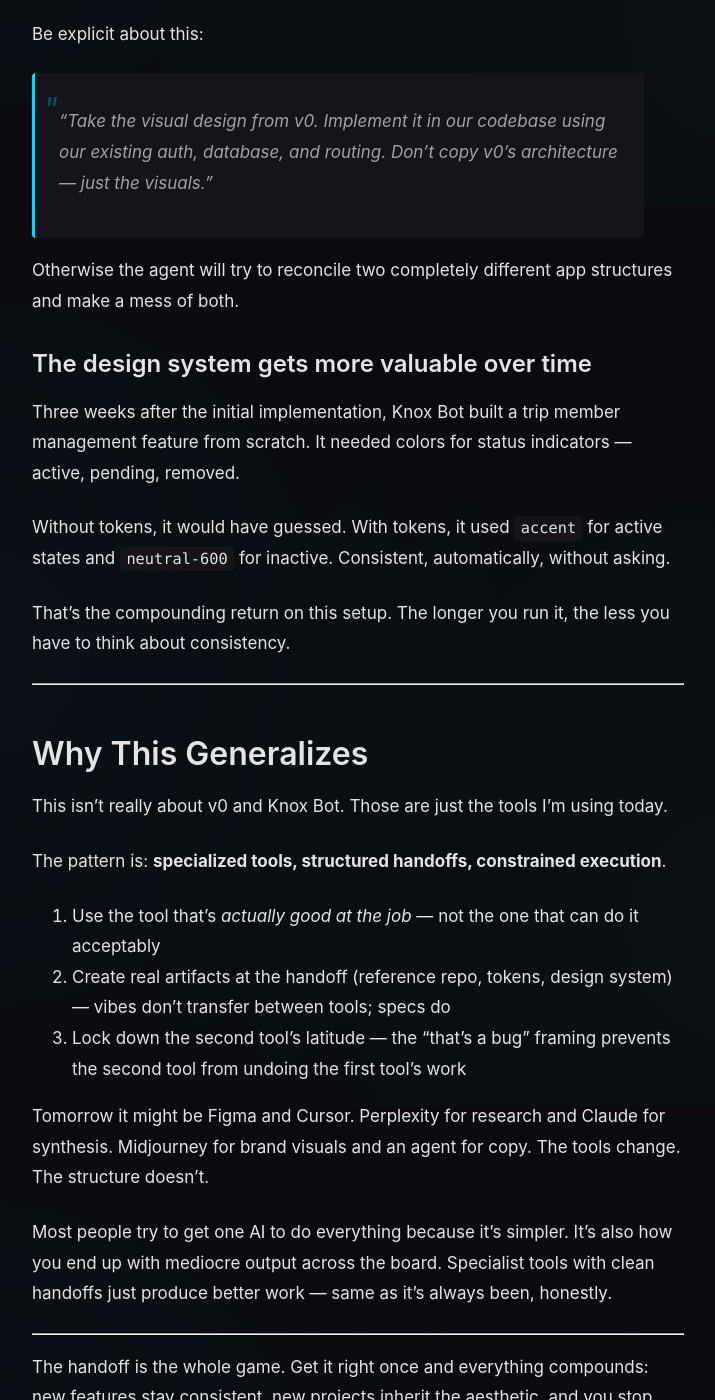
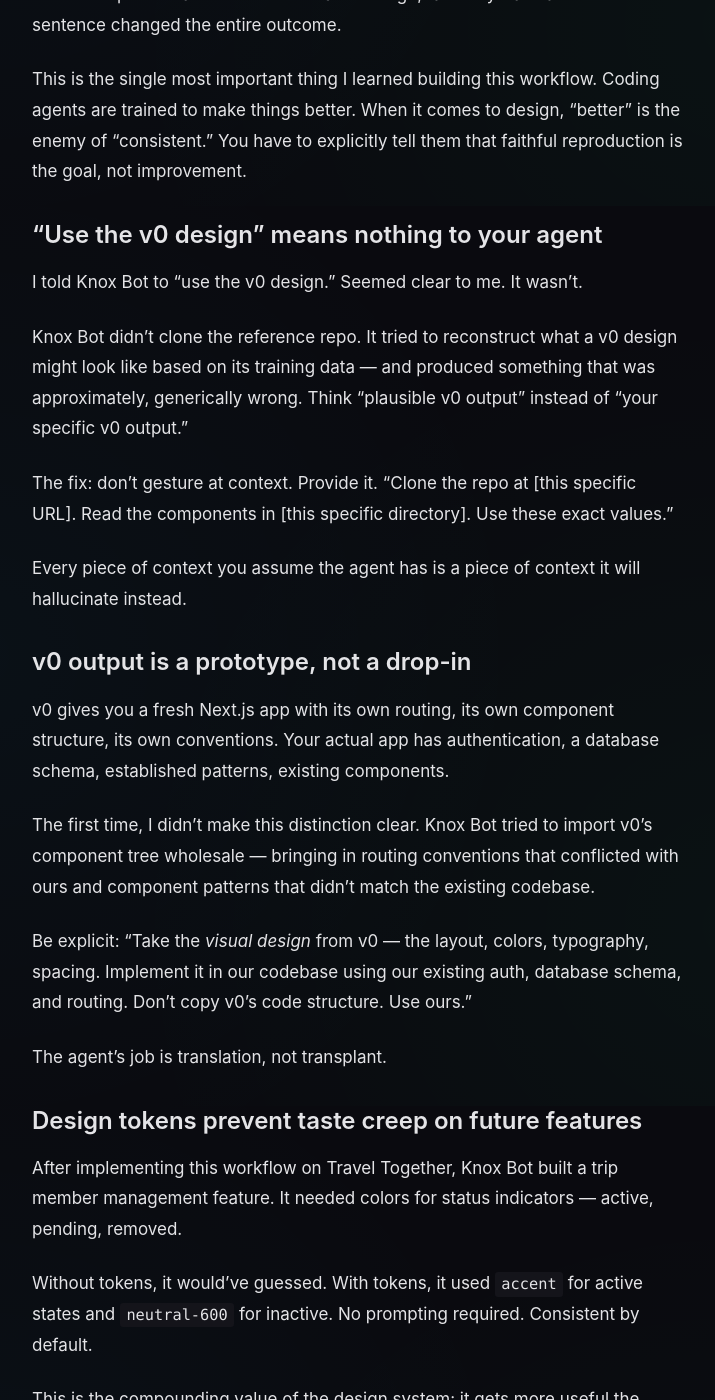
Before and after one commit to sfayka/lab, a Jekyll site: the page built from _posts/2026-02-17-two-ai-agents-as-my-design-and-engineering-team.md, in a window 1280 px wide and 1400 px high, scrolled down 5194 px. Shown: the whole window, without its empty margins (282-997 px from the left). Built offline with Jekyll 4.4.1, drawn with Linux system fonts in a browser that asks for light colours; some of the changed text lies outside the part shown.

Commit message:
Update two-agents article with Sean's rewording

````diff
--- a/_posts/2026-02-17-two-ai-agents-as-my-design-and-engineering-team.md
+++ b/_posts/2026-02-17-two-ai-agents-as-my-design-and-engineering-team.md
@@ -5,17 +5,30 @@
 categories: [essays]
 ---
 
-If you read my last post, you know the setup: stop asking your coding agent to design anything. Use v0 for design, an autonomous agent for engineering, and keep them separated.
+Most AI coding tools can generate a decent UI if you describe what you want. They can also write functional backend code. But ask one tool to do both — design something beautiful *and* wire it into your existing codebase — and the result is mediocre on both fronts.
 
-But knowing *what* to do is easy. The hard part is the *how*.
+The better approach: use two specialized tools and build a clean handoff between them. One handles design. The other handles engineering. Neither tries to do the other's job.
 
-Specifically: the handoff. The moment the design leaves v0 and enters your codebase. Get it wrong and your agent will "improve" the design until it's unrecognizable. Get it right and you have two AI tools working together like they were built for each other.
+The tricky part isn't choosing the tools. It's the handoff — the moment the design leaves one tool and enters the other. Get that wrong and the engineering agent "improves" your design until it's unrecognizable. Get it right and you have two specialized tools working together like they were built for each other.
 
-I've shipped this workflow twice now. Here's exactly what I do — the artifacts, the prompts, the order, and the gotchas I hit the hard way.
+Here's the exact protocol I use. All of it. No hand-waving.
 
 ---
 
-## The Handoff Protocol: All of It, No Hand-Waving
+## The Setup
+
+Two tools:
+
+- **[v0.dev](https://v0.dev)** — design. It's trained on beautiful UIs and generates them with a single prompt. 10 minutes of iteration and you have something that looks like a real designer made it.
+- **Knox Bot via [OpenClaw](https://openclaw.ai)** — engineering. It takes the finished design and implements it in your actual codebase — wired to your database, integrated with your auth flow, matching your existing architecture.
+
+Neither tries to do the other's job. That's the whole setup.
+
+The rest is the handoff.
+
+---
+
+## The Handoff Protocol
 
 ### Step 1: Export v0 to a Reference Repo
 
@@ -29,9 +42,7 @@
 git push -u origin main
 ```
 
-This repo becomes the **source of truth**. Not a Figma file. Not screenshots. Not "match the vibe of the thing I showed you." A real, working implementation the agent can clone, read, and reference component by component.
-
-This step matters more than it sounds. More on that in the gotchas.
+This repo is now the **source of truth** for what the UI should look like. Not a Figma file that drifts. Not screenshots the agent can't reliably access. A working implementation it can clone, read, and reference component by component.
 
 ### Step 2: Extract Design Tokens
 
@@ -54,119 +67,117 @@
 gap-default: 24px
 ```
 
-Not "forest green." The exact HSL value. Not "large padding." The pixel number.
+Not "forest green." The exact HSL value. Not "large padding." The pixel value.
 
-Why? Because your agent will build new features long after the initial implementation. When it needs to pick a color for a status badge or a hover state three weeks from now, it uses the tokens. No guessing. No "I'll use something in the green family." No drift.
+This matters because the agent will build new features after the initial implementation. When it needs to pick a color for a status badge, a hover state, an error message — it uses the tokens. No guessing, no inventing, no drift.
 
-The design system pays for itself the first time you add a new feature and it matches the rest of the app without you asking.
+### Step 3: Give the Agent a Design System
 
-### Step 3: Document Your House Style
-
-Tokens cover *this project*. But you're building more than one thing (hopefully).
-
-Create `DESIGN-SYSTEM.md` at your workspace level — the folder where your agent works across all your projects. This is taste, codified:
+`DESIGN-TOKENS.md` covers *this project*. But you're building more than one thing. Create `DESIGN-SYSTEM.md` at the workspace level (the folder where your agent works across all projects) to capture taste that applies everywhere:
 
 ```markdown
 ## Color Philosophy
 Never use pure black (#000) or pure white (#fff).
 Pair cool primary colors with warm accents.
-Primary needs three shades: light (badges), base (buttons), dark (hover).
+Warm palettes need warm grays — add 5–10% saturation from your primary hue.
 
 ## Typography
-Headings: display or serif. Body: clean sans-serif. Never more than two families.
+Headings: display or serif (warmth, authority).
+Body: clean sans-serif (readability above all else).
+Never mix more than two font families.
 
 ## Spacing
-4px base scale: 4, 8, 12, 16, 24, 32, 48, 64, 96.
-If you're writing mt-[13px], something is wrong with the scale.
+Use a 4px base scale: 4, 8, 12, 16, 24, 32, 48, 64, 96.
+Never use arbitrary values like mt-[13px]. If you're writing that, something's wrong with the scale.
 ```
 
-Your agent reads this before touching any new project. It doesn't invent aesthetics from scratch. It applies your house rules.
+This is your house style. The agent applies it to everything it builds, even when there's no reference repo to clone.
 
-Once this exists, you stop having the "make it look more professional" conversation entirely. (That conversation never ended well anyway.)
+### Step 4: Two-Phase Verification
 
-### Step 4: Two-Phase Verification — This Part Is Critical
+Don't tell the agent to "implement the v0 design." Too vague.
 
-Don't just hand the agent the repo URL and say "implement this." That's too vague, and you'll pay for it.
+**Phase 1 — Read and confirm:**
 
-**Phase 1 — read and confirm:**
+> "Clone the reference repo at [URL]. Read through the components and design tokens. Summarize what you see: color palette, typography choices, layout approach, key components. Confirm understanding before writing any code."
 
-> "Clone the reference repo at [URL]. Read through the components and design tokens. Summarize what you see: color palette, typography choices, layout approach, key components. Confirm your understanding before writing any code."
+Wait for the summary. Check it. If the agent misses something — a font, a color, a layout detail — correct it now, before a single line of code is written.
 
-Wait for the summary. Actually read it. If the agent misses something — a font, a color, a layout detail — correct it now. Before a single line of code is written.
-
-This sounds slow. It saves you a full revision cycle.
-
-**Phase 2 — implement with one critical constraint:**
+**Phase 2 — Implement with one critical constraint:**
 
 > "Now implement this design in our app. Match layout, colors, typography, and spacing exactly. If anything looks different from the v0 reference, that's a bug."
 
-That last sentence is the most important line in this entire post.
+That last sentence is the most important part of this entire protocol.
 
-Without it, the agent will *improve* things. It will "balance" the hero section. It will "optimize" the contrast ratio. It will "rationalize" the spacing to follow an 8px grid. All reasonable decisions. All wrong.
+Without it, the agent will improve things. It will "balance" the hero, "optimize" the contrast ratio, "rationalize" the spacing. All reasonable decisions. All wrong. You didn't ask for judgment calls. You asked for faithful implementation.
 
-"That's a bug" removes the agent's latitude to make aesthetic judgment calls. You're not being mean. You're being precise. Framing matters.
+"That's a bug" removes the agent's latitude to make aesthetic decisions. It's not being mean — it's being precise.
 
 ---
 
-## The Gotchas I Hit the Hard Way
+## Gotchas I Actually Hit
 
-### Agents follow instructions literally (which is actually correct behavior)
+These aren't hypothetical. Each one cost me at least a round of debugging before I figured out the fix.
 
-First time I ran this workflow, I told Knox Bot to "use the v0 design." It didn't clone the repo. It tried to reconstruct what v0 outputs look like from training data — and got it approximately wrong.
+### Without "that's a bug," your agent will redesign your site
 
-I had to say: "Clone the repo at [exact URL]."
+First time through, I left out the constraint. I told Knox Bot to implement the v0 design and let it run.
 
-Don't assume context the agent doesn't have. Spell it out. Every step.
+It made the hero section "more balanced." It adjusted the primary green to "a more accessible shade." It updated the spacing to "follow proper 8px grid discipline."
 
-### Without "that's a bug," drift is guaranteed
+Every single change was defensible. Knox Bot could justify each one. And the end result looked nothing like what v0 had produced — the visual cohesion was gone, replaced by a committee of individually reasonable decisions.
 
-I didn't include the constraint on my first attempt. Knox Bot made the hero "more balanced," adjusted the green to "a more accessible shade," and updated the spacing to "follow 8px grid discipline."
+I added one line to the prompt: *"If anything looks different from the v0 reference, that's a bug."*
 
-All defensible. All destroyed the cohesion.
+Second implementation: zero drift. Same design, faithfully translated. One sentence changed the entire outcome.
 
-Added the line. Second implementation: zero drift.
+This is the single most important thing I learned building this workflow. Coding agents are trained to make things better. When it comes to design, "better" is the enemy of "consistent." You have to explicitly tell them that faithful reproduction is the goal, not improvement.
 
-One sentence. Completely different outcome.
+### "Use the v0 design" means nothing to your agent
+
+I told Knox Bot to "use the v0 design." Seemed clear to me. It wasn't.
+
+Knox Bot didn't clone the reference repo. It tried to reconstruct what a v0 design might look like based on its training data — and produced something that was approximately, generically wrong. Think "plausible v0 output" instead of "your specific v0 output."
+
+The fix: don't gesture at context. Provide it. "Clone the repo at [this specific URL]. Read the components in [this specific directory]. Use these exact values."
+
+Every piece of context you assume the agent has is a piece of context it will hallucinate instead.
 
 ### v0 output is a prototype, not a drop-in
 
-v0 gives you a standalone Next.js app. Your app already has authentication, a database schema, existing routing conventions, and components built over the last three months.
+v0 gives you a fresh Next.js app with its own routing, its own component structure, its own conventions. Your actual app has authentication, a database schema, established patterns, existing components.
 
-The agent's job isn't to copy v0's code structure. It's to take the *visual design* from v0 and express it in your existing stack.
+The first time, I didn't make this distinction clear. Knox Bot tried to import v0's component tree wholesale — bringing in routing conventions that conflicted with ours and component patterns that didn't match the existing codebase.
 
-Be explicit about this:
+Be explicit: "Take the *visual design* from v0 — the layout, colors, typography, spacing. Implement it in our codebase using our existing auth, database schema, and routing. Don't copy v0's code structure. Use ours."
 
-> "Take the visual design from v0. Implement it in our codebase using our existing auth, database, and routing. Don't copy v0's architecture — just the visuals."
+The agent's job is translation, not transplant.
 
-Otherwise the agent will try to reconcile two completely different app structures and make a mess of both.
+### Design tokens prevent taste creep on future features
 
-### The design system gets more valuable over time
+After implementing this workflow on Travel Together, Knox Bot built a trip member management feature. It needed colors for status indicators — active, pending, removed.
 
-Three weeks after the initial implementation, Knox Bot built a trip member management feature from scratch. It needed colors for status indicators — active, pending, removed.
+Without tokens, it would've guessed. With tokens, it used `accent` for active states and `neutral-600` for inactive. No prompting required. Consistent by default.
 
-Without tokens, it would have guessed. With tokens, it used `accent` for active states and `neutral-600` for inactive. Consistent, automatically, without asking.
-
-That's the compounding return on this setup. The longer you run it, the less you have to think about consistency.
+This is the compounding value of the design system: it gets more useful the longer you use it. Every new feature inherits the aesthetic without you having to re-explain it.
 
 ---
 
-## Why This Generalizes
+## The Pattern (Beyond Just v0 + Knox Bot)
 
-This isn't really about v0 and Knox Bot. Those are just the tools I'm using today.
+This isn't really about v0 and Knox Bot specifically. It's about a structure that works whenever you're combining specialized AI tools:
 
-The pattern is: **specialized tools, structured handoffs, constrained execution**.
+1. **Use the tool that's actually good at the job** — not the tool that's "good enough." v0 is trained on beautiful UIs. Use it for UIs. Your coding agent is trained on functional code. Use it for code.
 
-1. Use the tool that's *actually good at the job* — not the one that can do it acceptably
-2. Create real artifacts at the handoff (reference repo, tokens, design system) — vibes don't transfer between tools; specs do
-3. Lock down the second tool's latitude — the "that's a bug" framing prevents the second tool from undoing the first tool's work
+2. **Create structured artifacts at the handoff** — reference repo, design tokens, design system. Vibes don't transfer between tools. Documented specs do.
 
-Tomorrow it might be Figma and Cursor. Perplexity for research and Claude for synthesis. Midjourney for brand visuals and an agent for copy. The tools change. The structure doesn't.
+3. **Lock down the second tool's aesthetic latitude** — the "that's a bug" framing. Whatever the first tool produced, the second tool's job is to faithfully express it, not improve it.
 
-Most people try to get one AI to do everything because it's simpler. It's also how you end up with mediocre output across the board. Specialist tools with clean handoffs just produce better work — same as it's always been, honestly.
+The same structure would apply to other tool pairings — Figma for design and Cursor for engineering, a research tool for discovery and a writing tool for synthesis, an image generator for brand visuals and an agent for copy. The specific tools change. The handoff discipline holds.
 
 ---
 
-The handoff is the whole game. Get it right once and everything compounds: new features stay consistent, new projects inherit the aesthetic, and you stop having opinions about kerning.
+The handoff is the whole game. Get it right once and it compounds — every new feature stays consistent, every new project inherits the aesthetic without effort, and you stop having conversations with your agent about kerning.
 
 ---
 
````
Also changed, not shown: other parts of _posts/2026-02-17-two-ai-agents-as-my-design-and-engineering-team.md (+3 -1 lines).
